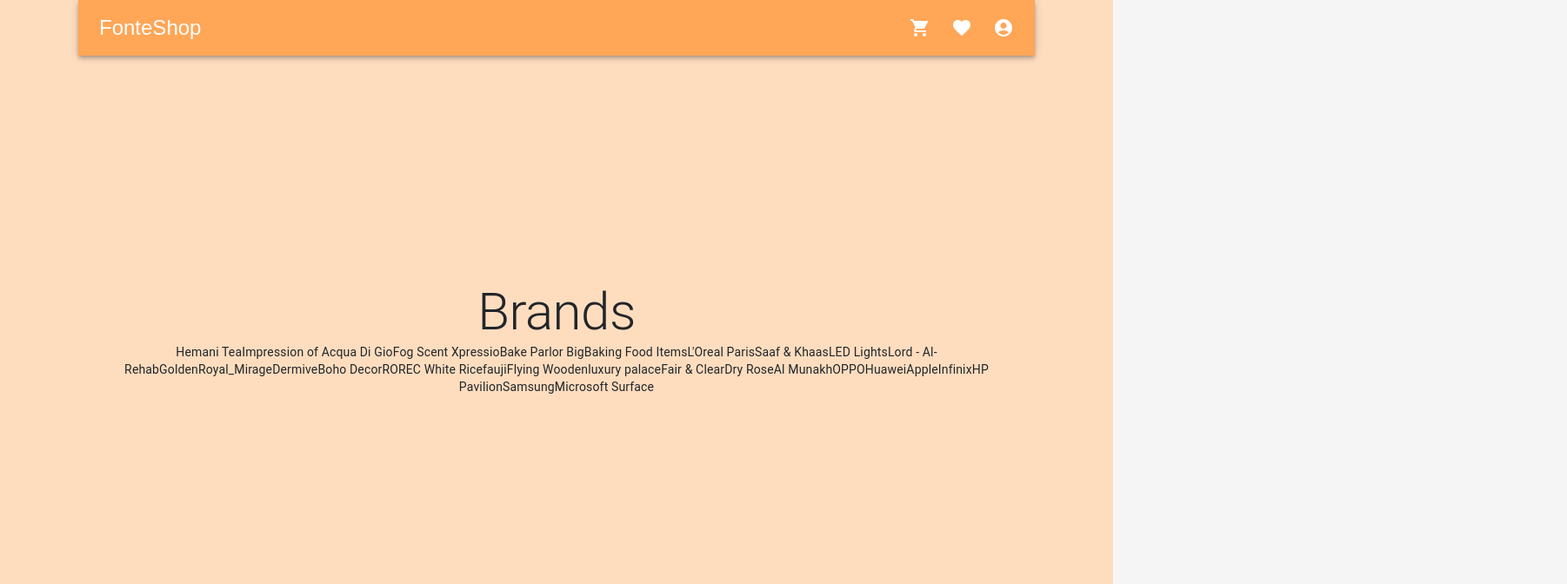
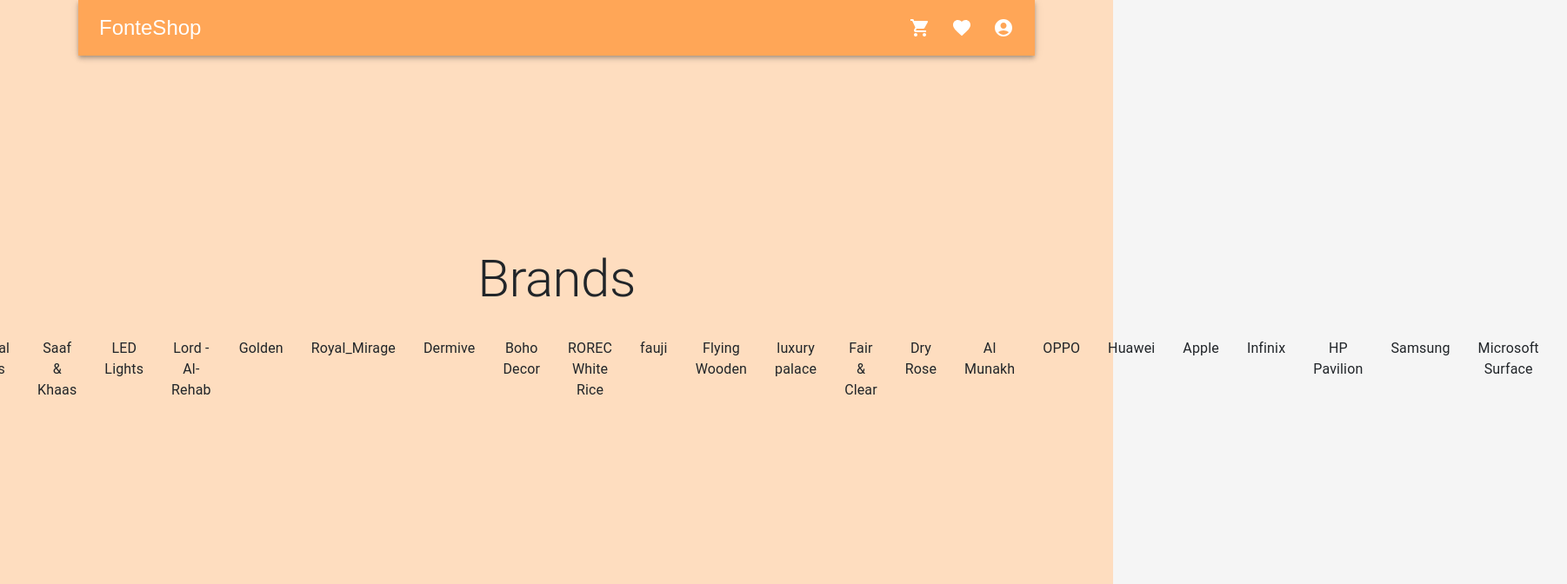
Before and after one commit to IgnacioFontaine/FonteShop, a React (Vite) app in the folder client/: page /dev in a window 1280 px wide. Shown: the top 672 px of the page at 87% size, 1802 px wide, since content can reach past the window. Built offline with nearby package versions, Linux system fonts and the light colour scheme; no server answers.

Commit message:
set mostrado en pantalla

```diff
--- a/client/src/Components/companys.jsx
+++ b/client/src/Components/companys.jsx
@@ -4,14 +4,18 @@
 const uniqueBrandsSet = new Set(products.map(item => item.brand));
 const uniqueBrandsArray = Array.from(uniqueBrandsSet);
 
-console.log(uniqueBrandsArray);
+console.log(uniqueBrandsSet);
 
 
 export function Companys() {
   return (
     <Box xs={12} sm={6} md={4}>
       <Typography variant="h2">Brands</Typography>
-      <Typography variant="body2">{uniqueBrandsArray}</Typography>
+      <Box sx={{display:"flex", p:2, textAlign:"center"}} >
+        {Array.from(uniqueBrandsSet).map((item, index) => (
+          <Typography key={index} sx={{m:2}}>{item}</Typography>
+        ))}
+      </Box>
     </Box>
   );
 }
```
